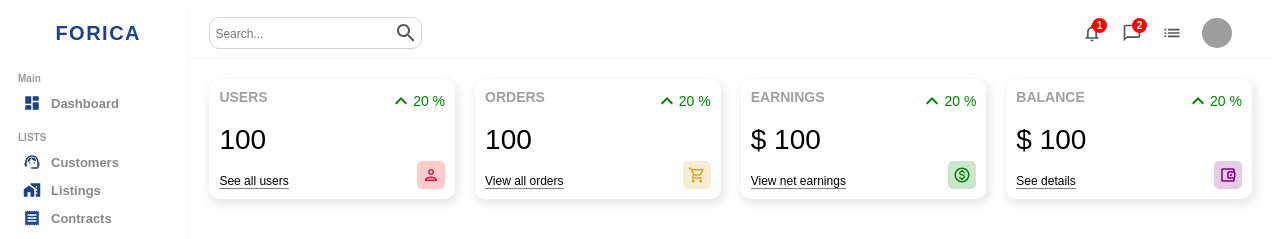
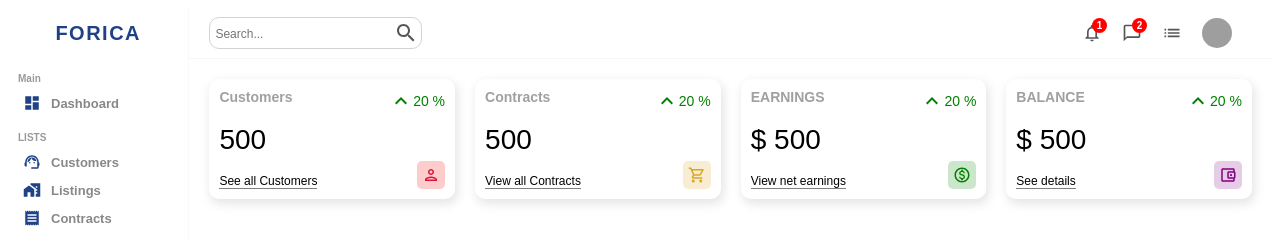
Before and after one commit to hasanalsahter/crmsystem_final, a React (Create React App) app in the folder crmsystem/: page / in a window 1280 px wide. Shown: the top 239 px of the page. Built offline with nearby package versions, Linux system fonts and the light colour scheme; grey boxes are pictures that could not be loaded.

Commit message:
update widgets

```diff
--- a/crmsystem/src/components/widget/Widget.jsx
+++ b/crmsystem/src/components/widget/Widget.jsx
@@ -9,15 +9,15 @@ const Widget = ({ type }) => {
   let data;
 
   //temporary
-  const amount = 100;
+  const amount = 500;
   const diff = 20;
 
   switch (type) {
     case "user":
       data = {
-        title: "USERS",
+        title: "Customers",
         isMoney: false,
-        link: "See all users",
+        link: "See all Customers",
         icon: (
           <PersonOutlinedIcon
             className="icon"
@@ -31,9 +31,9 @@ const Widget = ({ type }) => {
       break;
     case "order":
       data = {
-        title: "ORDERS",
+        title: "Contracts",
         isMoney: false,
-        link: "View all orders",
+        link: "View all Contracts",
         icon: (
           <ShoppingCartOutlinedIcon
             className="icon"
```
